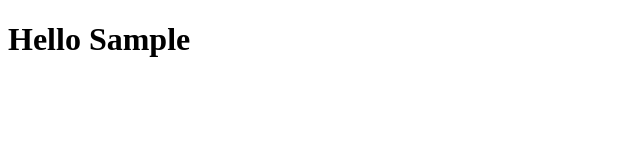
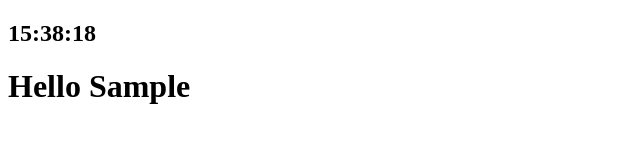
Before and after one commit to strawberryroll/vanila-js-momentum, a plain HTML site: page index.html in a window 1280 px wide. Both pictures are taken after typing "Sample" into the empty fields and a click on the button "Log In". Shown: the whole page, without its empty margins (0-640 px from the left). Drawn offline with Linux system fonts and the light colour scheme.

Commit message:
feat: clock 기능 시간 표시

```diff
--- a/index.html
+++ b/index.html
@@ -3,7 +3,7 @@
 <head>
     <meta charset="UTF-8">
     <meta name="viewport" content="width=device-width, initial-scale=1.0">
-    <link rel="stylesheet" href="style.css">
+    <link rel="stylesheet" href="css/style.css">
     <title>Momentum</title>
 </head>
 <body>
@@ -16,7 +16,9 @@
         />
         <button>Log In</button>
     </form>
-    <h1 id="greeting" class="hidden">asdf</h1>
-    <script src="app.js"></script>
+    <h2 id="clock">00:00:00</h2>
+    <h1 id="greeting" class="hidden"></h1>
+    <script src="js/greetings.js"></script>
+    <script src="js/clock.js"></script>
 </body>
 </html>
--- /dev/null
+++ b/js/clock.js
@@ -0,0 +1,12 @@
+const clock = document.querySelector("h2#clock");
+
+function getClock() {
+    const date = new Date();
+    const hours = String(date.getHours()).padStart(2, "0");
+    const minutes = String(date.getMinutes()).padStart(2, "0");
+    const seconds = String(date.getSeconds()).padStart(2, "0");
+    clock.innerText = `${hours}:${minutes}:${seconds}`;
+}
+
+getClock();
+setInterval(getClock, 1000);
```
Also changed, not shown: css/style.css (renamed from style.css), js/greetings.js (renamed from app.js).
